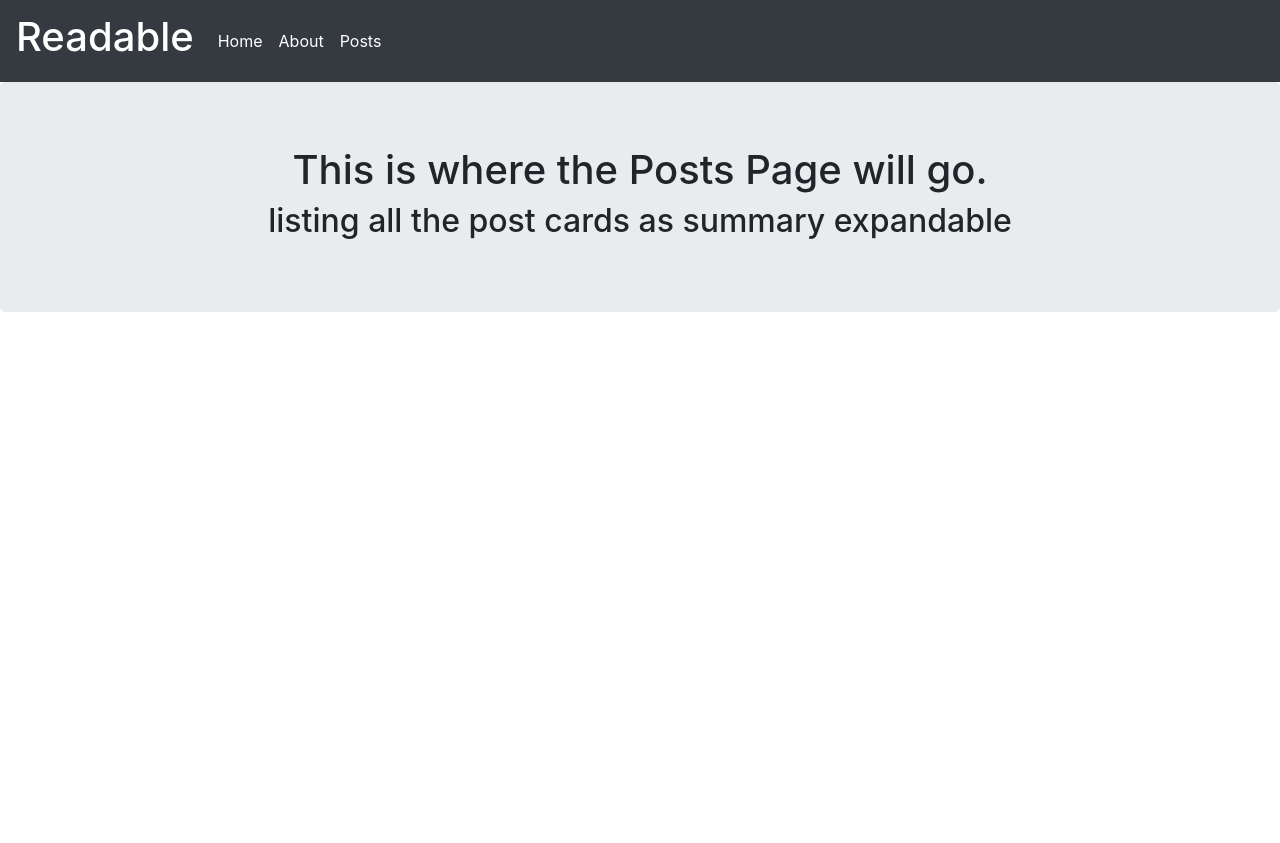
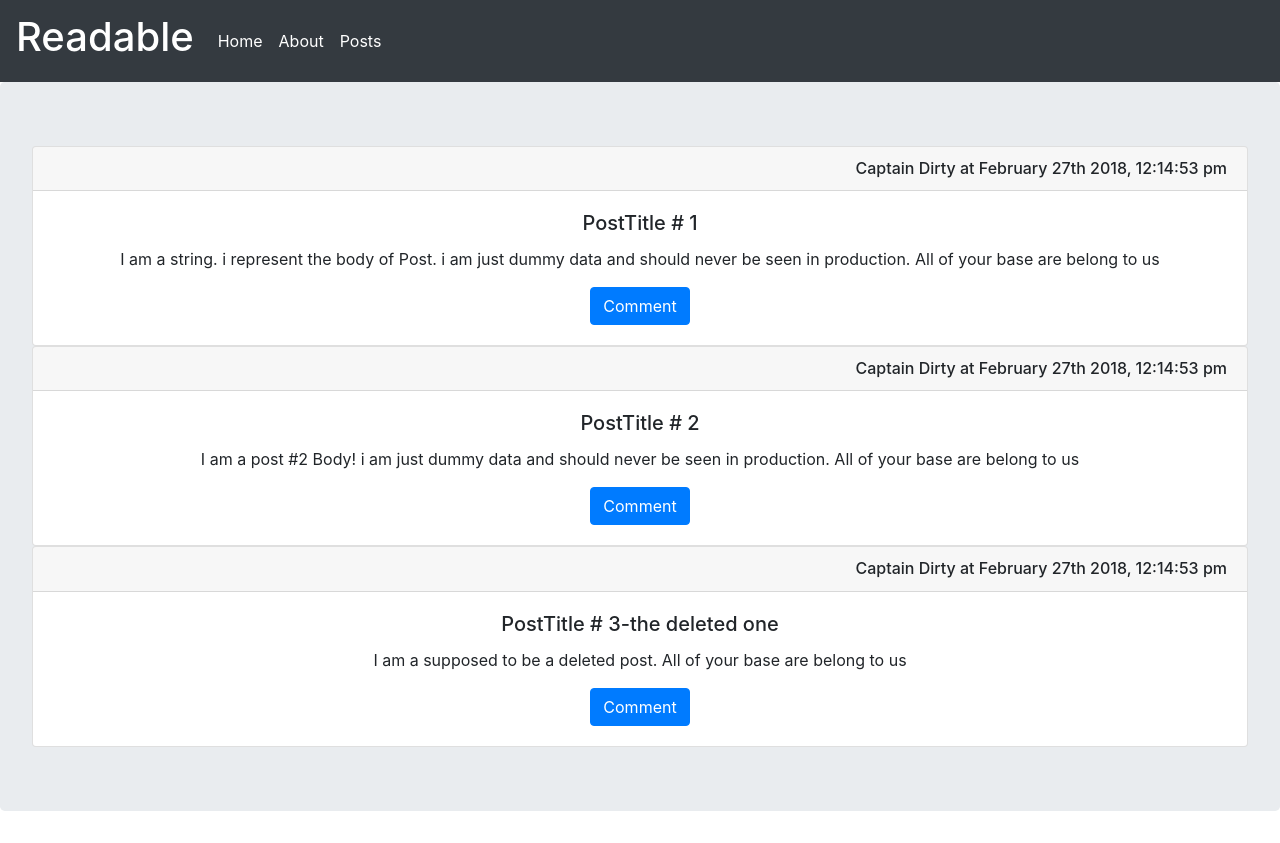
Before and after one commit to codemarq/readable, a React (Create React App) app in the folder frontend/: page /posts in a window 1280 px wide. Before the commit the page ends 800 px from the top, so only its background shows below. Built offline with nearby package versions, Linux system fonts and the light colour scheme.

Commit message:
CHORE: post container and component skeleton built.
- need to complete the postRow view.
- need to setup API calls for real data

```diff
--- a/frontend/package.json
+++ b/frontend/package.json
@@ -6,6 +6,7 @@
     "bootstrap": "^4.0.0",
     "history": "^4.7.2",
     "jquery": "^3.3.1",
+    "moment": "^2.20.1",
     "popper.js": "^1.12.9",
     "react": "^16.2.0",
     "react-dom": "^16.2.0",
--- /dev/null
+++ b/frontend/src/components/post/PostRow.js
@@ -0,0 +1,18 @@
+import React from 'react'
+import { Link } from 'react-router-dom'
+import moment from 'moment'
+
+const PostRow = ({post}) => {
+	return (
+		<div class="card">
+			<h6 class="card-header text-right">{post.author} at {moment(post.timestamp).format('MMMM Do YYYY, h:mm:ss a')}</h6>
+			<div class="card-body">
+				<h5 class="card-title">{post.title}</h5>
+				<p class="card-text">{post.body}</p>
+				<Link to="/comment" class="btn btn-primary">Comment</Link>
+			</div>
+		</div>
+	)
+}
+
+export default PostRow
--- /dev/null
+++ b/frontend/src/components/post/PostsList.js
@@ -0,0 +1,12 @@
+import React from 'react'
+import PostRow from './PostRow'
+
+const PostList = ({posts}) => {
+	return (
+		<ul className="list-group">
+      {posts.map(post => <PostRow className="list-group-item" key={post.id} post={post} />)}
+    </ul>
+	)
+}
+
+export default PostList
--- a/frontend/src/components/post/PostsPage.js
+++ b/frontend/src/components/post/PostsPage.js
@@ -1,10 +1,44 @@
 import React from 'react'
+import PostList from './PostsList'
+
+const initialPostState = [
+	{
+		id: "testPost1",
+		timestamp: Date.now(),
+		title: "PostTitle # 1",
+		body: `I am a string. i represent the body of Post. i am just dummy data and should never be seen in production. All of your base are belong to us`,
+		author: 'Captain Dirty',
+		category: 'udacity',
+		voteScore: 5,
+		deleted: false
+	},
+	{
+		id: "testPost2",
+		timestamp: Date.now(),
+		title: "PostTitle # 2",
+		body: `I am a post #2 Body! i am just dummy data and should never be seen in production. All of your base are belong to us`,
+		author: 'Captain Dirty',
+		category: 'react',
+		voteScore: 1,
+		deleted: false
+	},
+	{
+		id: "testPost3",
+		timestamp: Date.now(),
+		title: "PostTitle # 3-the deleted one",
+		body: `I am a supposed to be a deleted post. All of your base are belong to us`,
+		author: 'Captain Dirty',
+		category: 'Udacity',
+		voteScore: 3,
+		deleted: false
+	}
+]
 
 const PostsPage = () => {
+
 		return (
 			<div className="jumbotron">
-				<h1>This is where the Posts Page will go.</h1>
-				<h2>listing all the post cards as summary expandable</h2>
+				<PostList posts={initialPostState}/>
 			</div>
 		)
 	}
--- a/frontend/src/index.js
+++ b/frontend/src/index.js
@@ -5,8 +5,6 @@ import '../node_modules/bootstrap/dist/css/bootstrap.min.css';
 import App from './components/App';
 import registerServiceWorker from './registerServiceWorker';
 import { BrowserRouter as Router } from 'react-router-dom';
-// import history from './history'
-// import routes from './routes'
 
 ReactDOM.render(
 	<Router>
```
Also changed, not shown: 1 other file (tests, documents, lock files or other folders).
